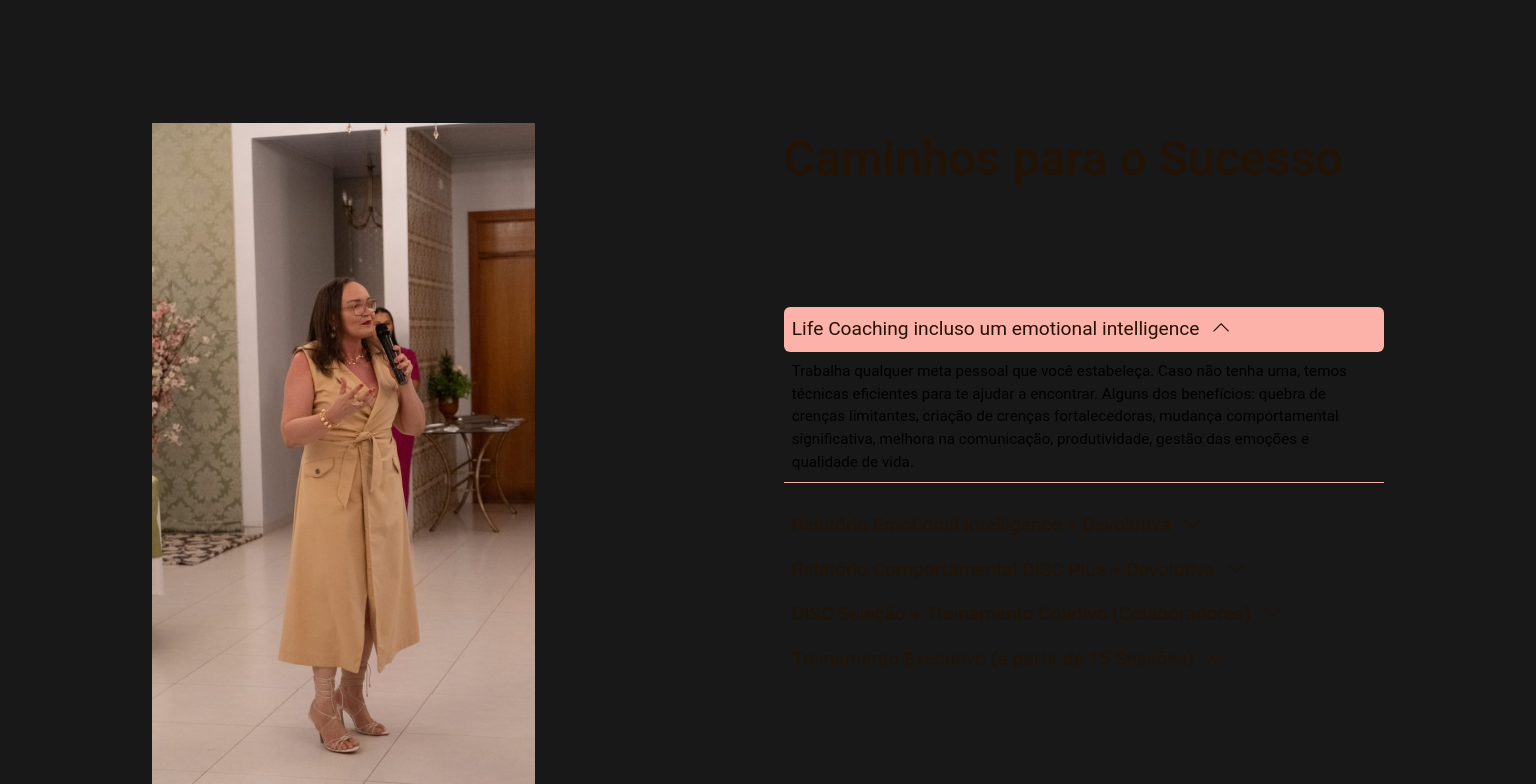
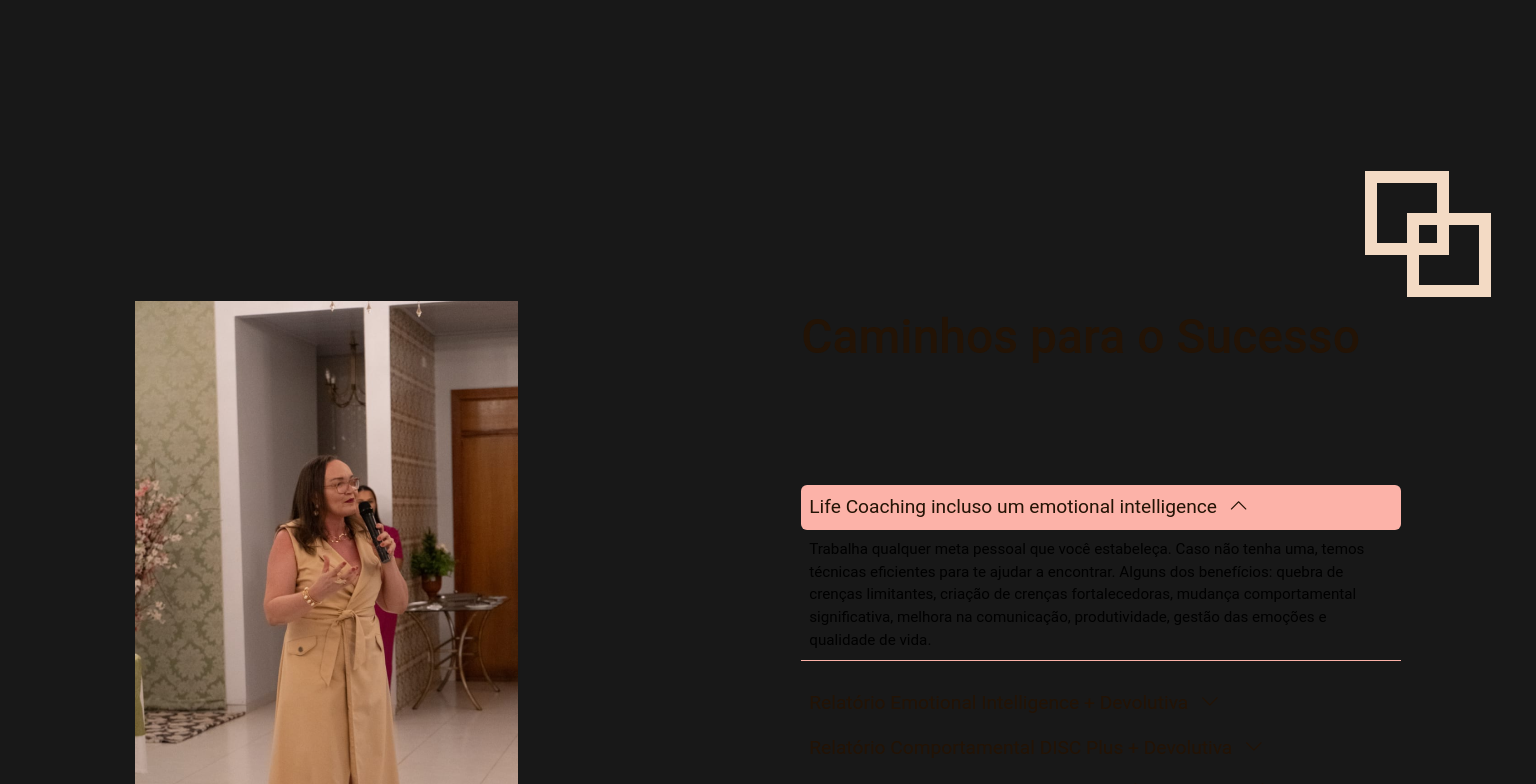
Before and after one commit to mccartney0/flau-melo, a Vue app: page / in a window 1536 px wide. Shown: the part 1200-1984 px from the top of the page. Built offline with nearby package versions, Linux system fonts and the light colour scheme.

Commit message:
feat: images inserted

```diff
--- a/src/components/SuccessPaths.vue
+++ b/src/components/SuccessPaths.vue
@@ -32,11 +32,15 @@
 </script>
 
 <template>
-  <div class="wrapper-success-paths mt-28 gap-20 flex justify-around">
+  <div class="wrapper-success-paths gap-20 flex justify-around">
     <img class="flaudiene-image-2" src="@/assets/flaudiene-corpo-inteiro-2.png" alt="">
 
     <div class="success-paths-container">
-      <div class="container-title mb-28">
+      <div class="square-container">
+        <img class="two-squares" src="@/assets/two-square.svg" alt="Squares">
+      </div>
+
+      <div class="title-container mb-28">
         Caminhos para o Sucesso
       </div>
 
@@ -53,15 +57,36 @@
 
 <style lang="scss" scoped>
 .wrapper-success-paths {
+  margin-top: 290px;
+
   .flaudiene-image-2 {
     height: max-content;
   }
 
   .success-paths-container {
-    .container-title {
+    position: relative;
+
+    .square-container {
+      position: absolute;
+      top: -130px;
+      right: 0;
+    }
+
+    .title-container {
       color: var(--vt-c-black-soft);
       font-size: 3rem;
       font-weight: 500;
+
+    }
+  }
+}
+
+@media (min-width: 1400px) {
+  .wrapper-success-paths {
+    .success-paths-container {
+      .square-container {
+        right: -90px;
+      }
     }
   }
 }
```
Also changed, not shown: src/assets/flaudiene-corpo-inteiro-2.png, src/assets/two-square.svg (added).
